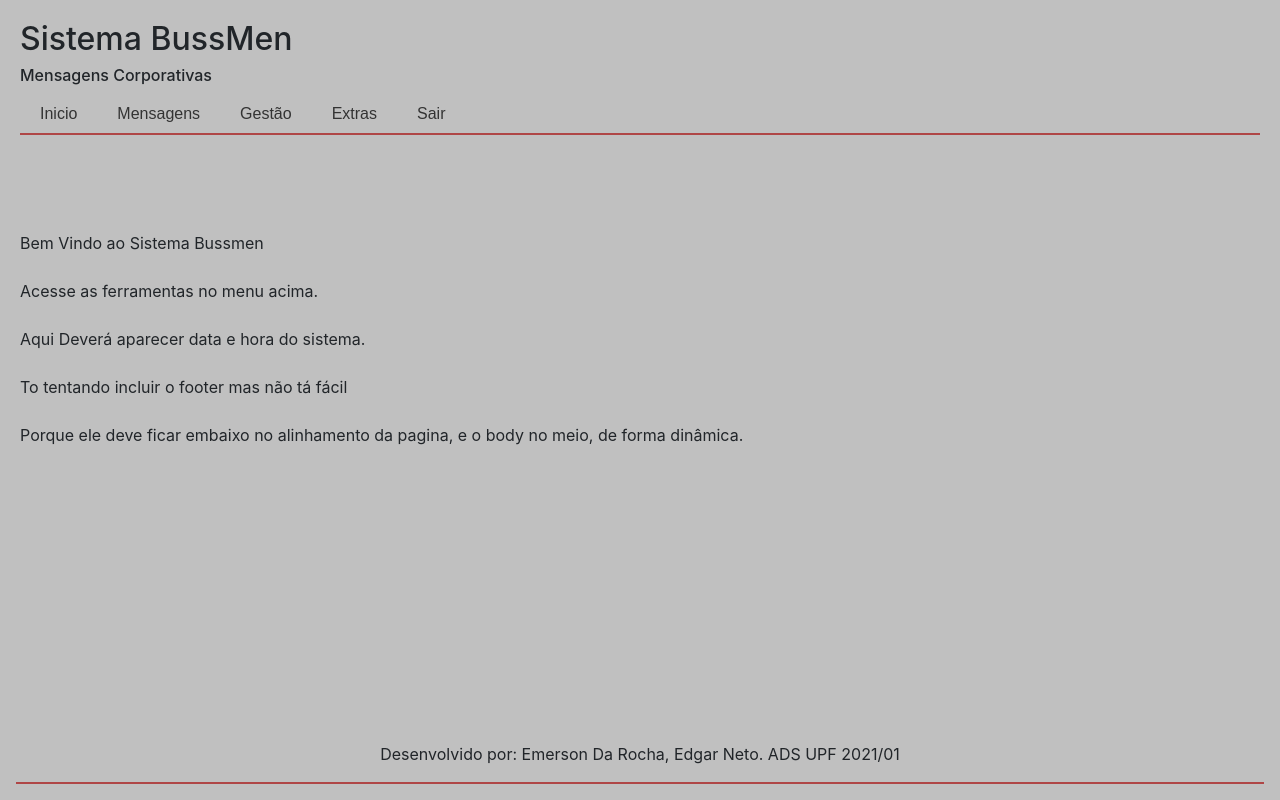
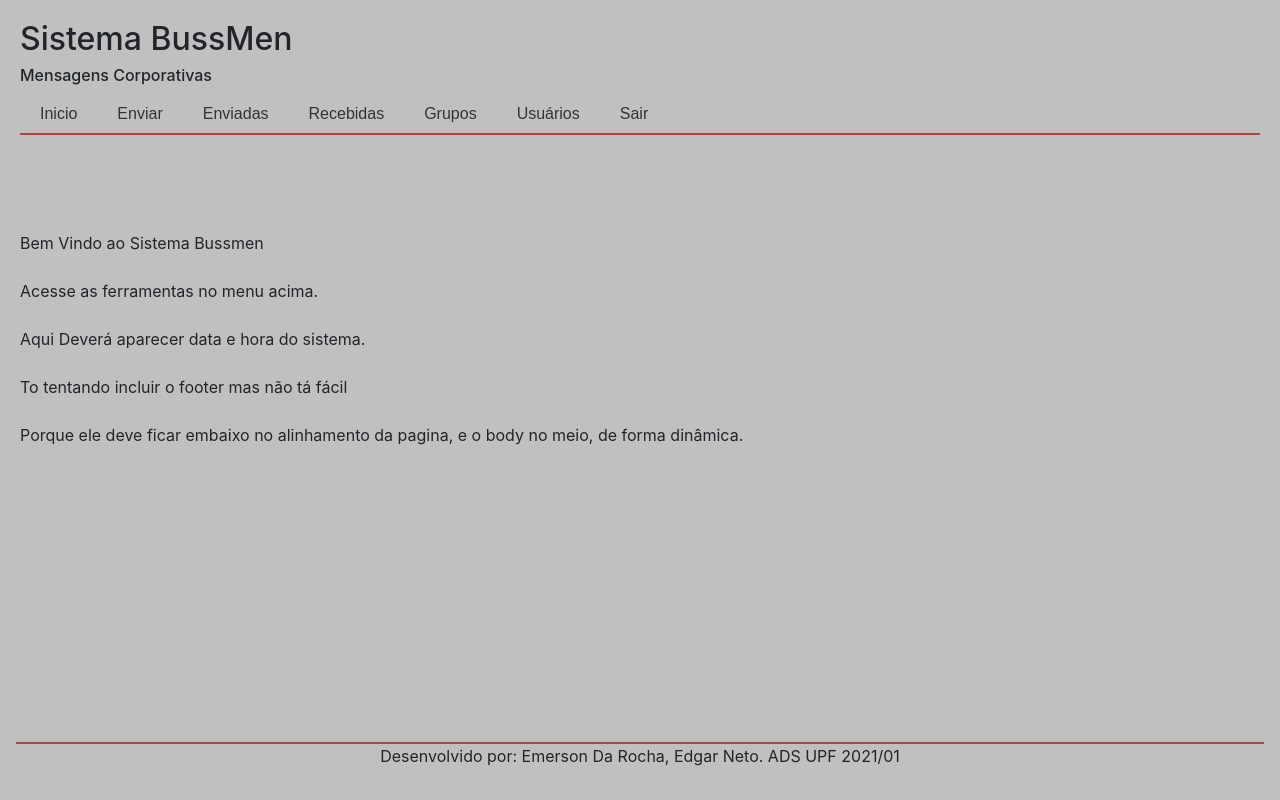
Before and after one commit to emersonrs01/BussMen, a PHP site: page / in a window 1280 px wide. Run offline with PHP 8.4, Linux system fonts and the light colour scheme.

Commit message:
Header/footer

```diff
--- a/footer.php
+++ b/footer.php
@@ -13,10 +13,14 @@
 </head>
 <body>
 <footer class="fixed-bottom bg-light text-center text-lg-start">
+
   <div class="text-center p-3" style="background-color: silver;">
+	<nav class="main-nav" role="navigation">
+	        <ul id="main-menu" class="sm sm-mint">
+	    </ul>
+	    </nav>
 	<p>Desenvolvido por: Emerson Da Rocha, Edgar Neto.
 ADS UPF 2021/01</p>
-<ul id="main-menu" class="sm sm-mint">
   </div>
 </footer>
 </body>
--- a/head.php
+++ b/head.php
@@ -15,31 +15,14 @@
     <h6>Mensagens Corporativas</h6>
 		<nav class="main-nav" role="navigation">
 	  <ul id="main-menu" class="sm sm-mint">
-	    <li><a href="home.php">Inicio</a></li>
-	    <li><a href="#">Mensagens</a>
-	      <ul>
-	        <li><a href="/mensagens/enviar.php">Enviar</a></li>
-	        <li><a href="/mensagens/enviadas.php">Enviadas</a></li>
-          <li><a href="/mensagens/recebidas.php">Recebidas</a></li>
-				</ul>
-			</li>
-      <li><a href="#">Gestão</a>
-	      <ul>
-	        <li><a href="/gestao/grupos.php">Grupos</a></li>
-	        <li><a href="/gestao/usuarios.php">Usuários</a></li>
-				</ul>
-			</li>
-      <li><a href="sair.php">Extras</a>
-          <ul>
-	        	<li><a href="http://www.upf.br">UPF.BR</a></li>
-	        	<li><a href="http://www.duotech.inf.br">DuoTech Tecnologia</a></li>
-            <li><a href="http://www.compassouol.com">Compasso UOL</a></li>
-					</ul>
-        </li>
-				<li><a href="sair.php">Sair</a></li>
+			<li><a href="home.php">Inicio</a></li>
+	  	<li><a href="mensagens/enviar.php">Enviar</a></li>
+	  	<li><a href="mensagens/enviadas.php">Enviadas</a></li>
+    	<li><a href="mensagens/recebidas.php">Recebidas</a></li>
+    	<li><a href="gestao/grupos.php">Grupos</a></li>
+	  	<li><a href="gestao/usuarios.php">Usuários</a></li>
+    	<li><a href="sair.php">Sair</a></li></ul>
 	</nav>
-		<script type="text/javascript" src="resources/smartmenus/libs/jquery/jquery.js"></script>
-		<script type="text/javascript" src="resources/smartmenus/jquery.smartmenus.js"></script>
 		<script type="text/javascript">
 		$(function() {
 		$('#main-menu').smartmenus({
```
